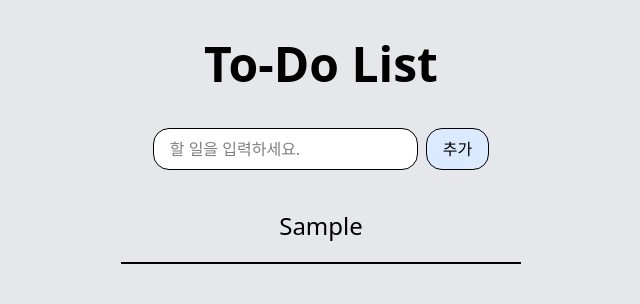
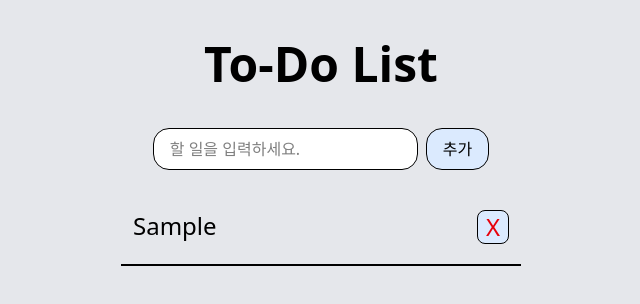
Before and after one commit to Likelion-YeungNam-Univ/7-13th-fe-assignment, a React (Vite) app: page / in a window 1280 px wide. Both pictures are taken after typing "Sample" into the empty fields and a click on the button "추가". Shown: the top 304 px of the page, without its empty margins (319-959 px from the left). Built offline with nearby package versions, Linux system fonts and the light colour scheme.

Commit message:
삭제 기능 구현

```diff
--- a/src/TodoItem.jsx
+++ b/src/TodoItem.jsx
@@ -1,9 +1,20 @@
 import React from "react";
 
-const TodoItem = ({ todo }) => {
+// props로 전달받은 todo와 handleDelete
+const TodoItem = ({ todo, handleDelete }) => {
   return (
     <li className="w-100 text-2xl text-center px-3 py-5 border-b-2">
-      <span>{todo.text}</span>
+      <div className="flex justify-between">
+        <span>{todo.text}</span>
+
+        {/* 삭제 버튼 */}
+        <button
+          onClick={() => handleDelete(todo.id)} // 버튼 클릭 시 todo.id를 전달
+          className="px-2 text-center bg-blue-100 border border-black rounded-lg text-red-600 hover:bg-blue-300 cursor-pointer"
+        >
+          X
+        </button>
+      </div>
     </li>
   );
 };
--- a/src/TodoList.jsx
+++ b/src/TodoList.jsx
@@ -4,7 +4,7 @@ import TodoItem from "./TodoItem";
 const TodoList = () => {
   const [todos, setTodos] = useState([]);
   const [inputText, setInputText] = useState("");
-  const [error, setError] = useState(false);
+  const [error, setError] = useState(false); // 에러 메시지 표시 여부로, 초기 값은 false
 
   const handleInputChange = (e) => {
     setInputText(e.target.value);
@@ -18,6 +18,7 @@ const TodoList = () => {
     if (!e.target.value.trim()) setError(false);
   };
 
+  // 할 일을 추가하는 함수
   const handleAdd = (e) => {
     e.preventDefault();
     if (inputText.trim().length < 3) {
@@ -25,14 +26,22 @@ const TodoList = () => {
       return;
     }
 
+    // 새 할 일 객체를 기존 목록에 추가
     setTodos((prev) => [...prev, { id: Date.now(), text: inputText }]);
-    setInputText("");
-    setError(false);
+    setInputText(""); // 입력창 초기화
+    setError(false); // 에러 해제
+  };
+
+  // 할 일 객체를 삭제하는 함수
+  const handleDelete = (id) => {
+    // 해당 id를 제외한 나머지만 남김
+    setTodos((prev) => prev.filter((todo) => todo.id !== id));
   };
 
   return (
     <div className="bg-gray-200 h-screen flex flex-col items-center">
       <h2 className="text-5xl font-bold my-10">To-Do List</h2>
+      {/* 입력 폼 */}
       <form onSubmit={handleAdd} className="flex gap-2 mb-5 relative">
         <input
           placeholder="할 일을 입력하세요."
@@ -42,6 +51,7 @@ const TodoList = () => {
             error && "border-red-500"
           }`}
         />
+        {/* 에러 메시지 표시 */}
         {error && (
           <p className="text-red-500 text-sm absolute top-11 left-3">
             3글자 이상 입력해주세요.
@@ -54,9 +64,11 @@ const TodoList = () => {
           추가
         </button>
       </form>
+
+      {/* 할 일 목록 렌더링 */}
       <ul>
         {todos.map((todo) => (
-          <TodoItem key={todo.id} todo={todo} />
+          <TodoItem key={todo.id} todo={todo} handleDelete={handleDelete} />
         ))}
       </ul>
     </div>
```
